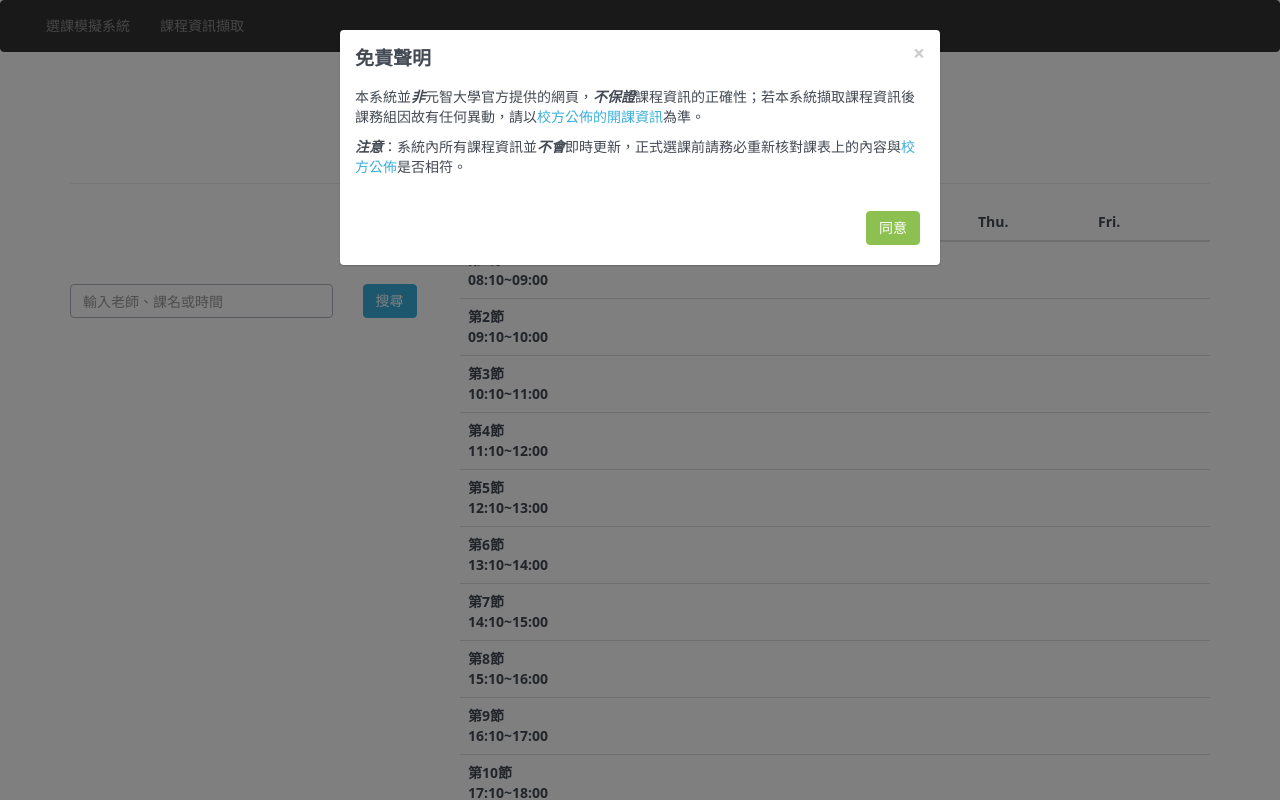
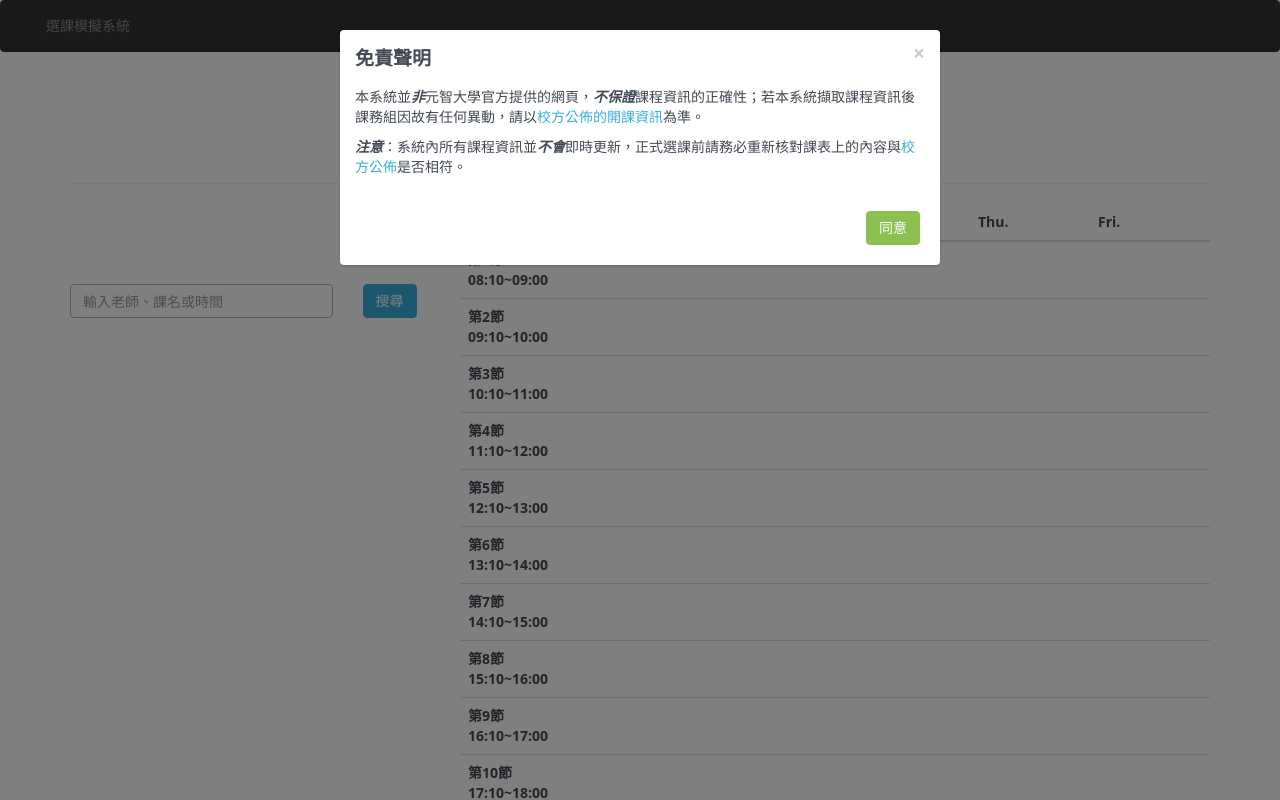
Before and after one commit to bingluen/YzuCourseSimulatorWeb, a PHP site: page /CourseSelection/ in a window 1280 px wide. Run offline with PHP 8.4, Linux system fonts and the light colour scheme; lists and menus that the app fills with data are empty; some libraries are stand-ins or nearby versions.

Commit message:
remove link of catch API

```diff
--- a/application/views/_templates/header.php
+++ b/application/views/_templates/header.php
@@ -31,7 +31,6 @@
     <div class="collapse navbar-collapse">
       <ul class="nav navbar-nav">
         <li><a href="<?=URL?>">選課模擬系統</a></li>
-        <li><a href="<?=URL?>CatchCourse">課程資訊擷取</a></li>
       </ul>
       <p class="navbar-text navbar-right">
         <a class="navbar-link" href=""></a>
```
